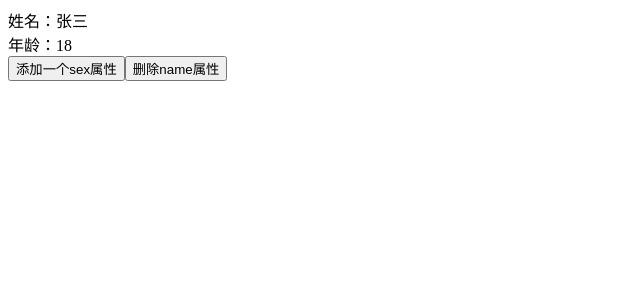
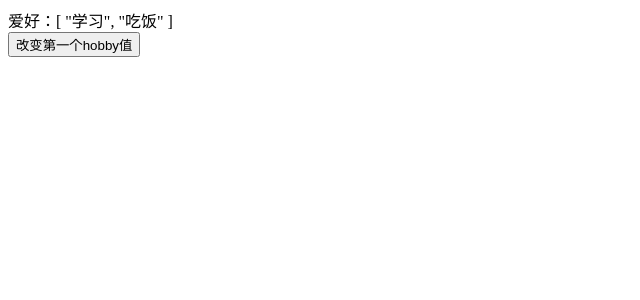
Before and after one commit to Jaunty-Liu/vue, a Vue app: page / in a window 1280 px wide. Shown: the top 300 px of the page, without its empty margins (0-640 px from the left). Built offline with nearby package versions, Linux system fonts and the light colour scheme.

Commit message:
vue2响应式

```diff
--- a/src/App.vue
+++ b/src/App.vue
@@ -1,39 +1,30 @@
 <template>
   <div>
-    <div v-show="person.name">姓名：{{person.name}}</div>
-    <div>年龄：{{person.age}}</div>
-    <div v-show="person.sex">性别：{{person.sex}}</div>
-    <button @click="addSex">添加一个sex属性</button>
-    <button @click="deleteName">删除name属性</button>
+    <div>爱好：{{person.hobby}}</div>
+    <button @click="updateHobby">改变第一个hobby值</button>
   </div>
 </template>
 
 <script>
-  import Vue from 'vue'
+  // import Vue from 'vue'
   export default{
     name: 'App',
     data(){
       return{
         person:{
           name: '张三',
-          age: 18
+          age: 18,
+          hobby:['学习', '吃饭']
         }
       }
     },
     methods: {
-      addSex(){
-        console.log(this.person.sex)
-        this.person.sex = '女'
-        console.log(this.person.sex)
-        // this.$set(this.person, 'sex', '女')
-        Vue.set(this.person, 'sex', '女')
-      },
-      deleteName(){
-        // console.log(this.person.name)
-        // delete this.person.name
-        // console.log(this.person.name)
-        // this.$delete(this.person, 'name')
-        Vue.delete(this.person, 'name')
+      updateHobby(){
+        // this.person.hobby[0] = '逛街'// 非响应式
+        // 第一种：
+        this.$set(this.person.hobby, 0, '逛街')
+        // 第二种：
+        this.person.hobby.splice(0, 1, '逛街')
       }
     },
   }
```
